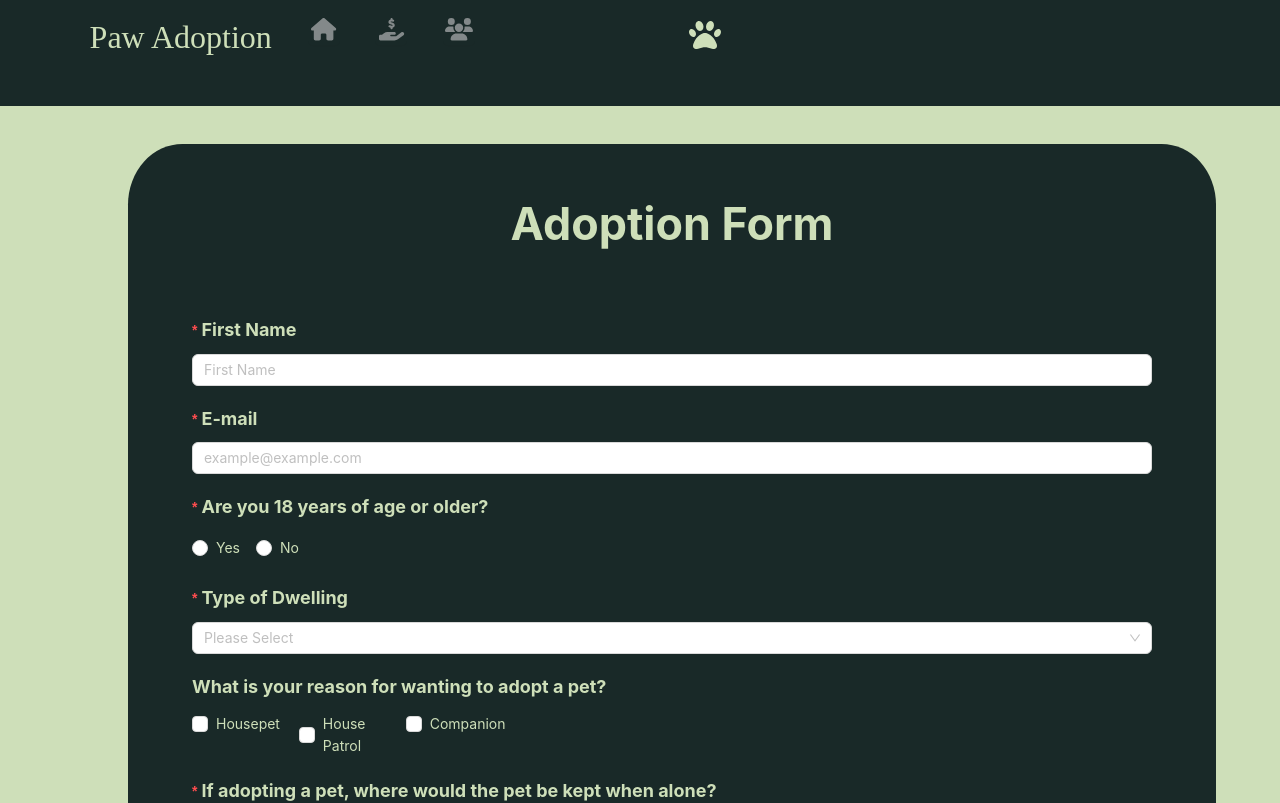
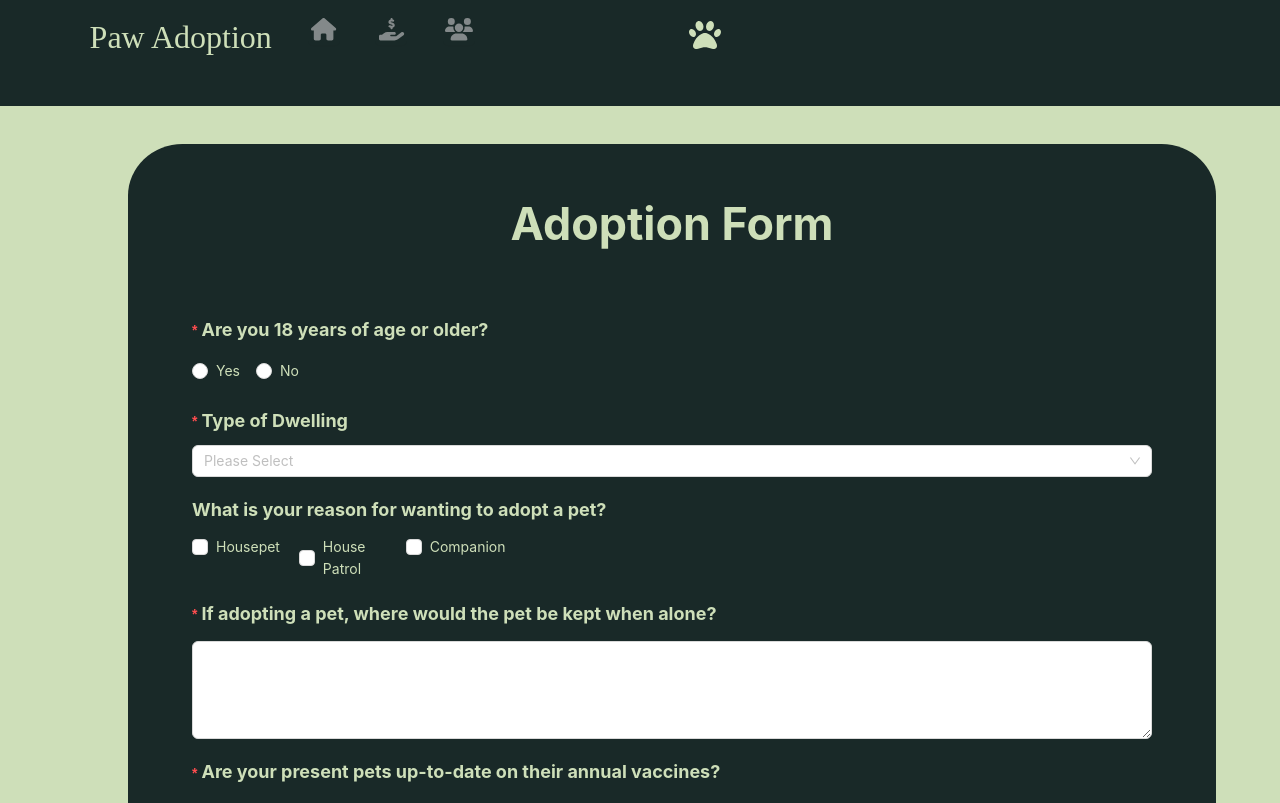
Before and after one commit to shahriar-raj/PawCare_FrontEnd, a React (Vite) app: page /adopt in a window 1280 px wide. Shown: the top 803 px of the page. Built offline with nearby package versions, Linux system fonts and the light colour scheme; a web font is replaced by a local one.

Commit message:
Adoption Request Done & Deleted Unnecessary Field

```diff
--- a/src/Adopt.jsx
+++ b/src/Adopt.jsx
@@ -16,8 +16,42 @@ export function Adopt() {
         navigate(path);
     };
 
-    const onFinish = (values) => {
-        console.log('Success:', values);
+    const onFinish = async (values) => {
+        try {
+            let obj = {
+                applierID: localStorage.getItem('userID'),
+                petID: localStorage.getItem('PetID'),
+                ageStatus: values['ageConfirmation'],
+                vaccinationStatus: values['petsVaccinationsUpToDate'],
+                sprayedStatus: values['petsSpayedNeutered'],
+                petAloneText: values['petWhenAlone'],
+                reasons: values['reasonForAdoption']
+            }
+            console.log(obj);
+            const response = await fetch('http://3.89.30.159:3000/adoption/applyForAdoption', {
+                method: 'POST',
+                headers: {
+                    'Content-Type': 'application/json',
+                },
+                body: JSON.stringify(obj),
+            });
+            if (response.ok) {
+                const data = await response.json();
+                console.log(data);
+                message.success('Application submitted successfully!');
+                navigate('/adoption');
+            }
+            else if (response.status === 401) {
+                message.error('Application submission failed');
+            }
+            else {
+                console.error("HTTP Error:", response);
+            }
+        } catch (error) {
+            console.error("Error:", error);
+        }
+
+
         // Here you would handle the form submission to the server
     };
 
@@ -45,20 +79,6 @@ export function Adopt() {
                     onFinishFailed={onFinishFailed}
                 >
                     <h1>Adoption Form</h1>
-                    <Form.Item
-                        name="firstName"
-                        label="First Name"
-                        rules={[{ required: true, message: 'Please input your first name!' }]}
-                    >
-                        <Input placeholder="First Name" />
-                    </Form.Item>
-                    <Form.Item
-                        name="email"
-                        label="E-mail"
-                        rules={[{ required: true, type: 'email', message: 'Please input your e-mail!' }]}
-                    >
-                        <Input placeholder="example@example.com" />
-                    </Form.Item>
                     <Form.Item
                         name="ageConfirmation"
                         label="Are you 18 years of age or older?"
@@ -90,13 +110,13 @@ export function Adopt() {
                         <Checkbox.Group>
                             <Row >
                                 <Col span={8}>
-                                    <Checkbox style={{color:"#cedfb9"}} value="House Pet">Housepet</Checkbox>
+                                    <Checkbox style={{ color: "#cedfb9" }} value="House Pet">Housepet</Checkbox>
                                 </Col>
                                 <Col span={8}>
-                                    <Checkbox style={{color:"#cedfb9"}} value="House Patrol">House Patrol</Checkbox>
+                                    <Checkbox style={{ color: "#cedfb9" }} value="House Patrol">House Patrol</Checkbox>
                                 </Col>
                                 <Col span={8}>
-                                    <Checkbox style={{color:"#cedfb9"}} value="Companion">Companion</Checkbox>
+                                    <Checkbox style={{ color: "#cedfb9" }} value="Companion">Companion</Checkbox>
                                 </Col>
                                 {/* Add other reasons as needed */}
                             </Row>
--- a/src/AdoptionList.jsx
+++ b/src/AdoptionList.jsx
@@ -29,7 +29,7 @@ const AdoptionCard = ({ pet }) => {
 
                 <div className="pet-actions" style={{ marginTop: '3%' }}>
                     {/* Button type primary is overload in DonationList.css */}
-                    <Button className="pet-action-button" style={{ marginRight: '3%' }} onClick={() => { navigate('/adopt') }}>Adopt</Button>
+                    <Button className="pet-action-button" style={{ marginRight: '3%' }} onClick={() => { localStorage.setItem('PetID', pet.PetID); navigate('/adopt') }}>Adopt</Button>
                     <Button className="pet-action-button"> Pet Profile</Button>
                 </div>
             </div>
@@ -71,7 +71,6 @@ export function AdoptionList(props) {
     const handleNavigate = (path) => () => {
         navigate(path);
     };
-
 
 
 
```
